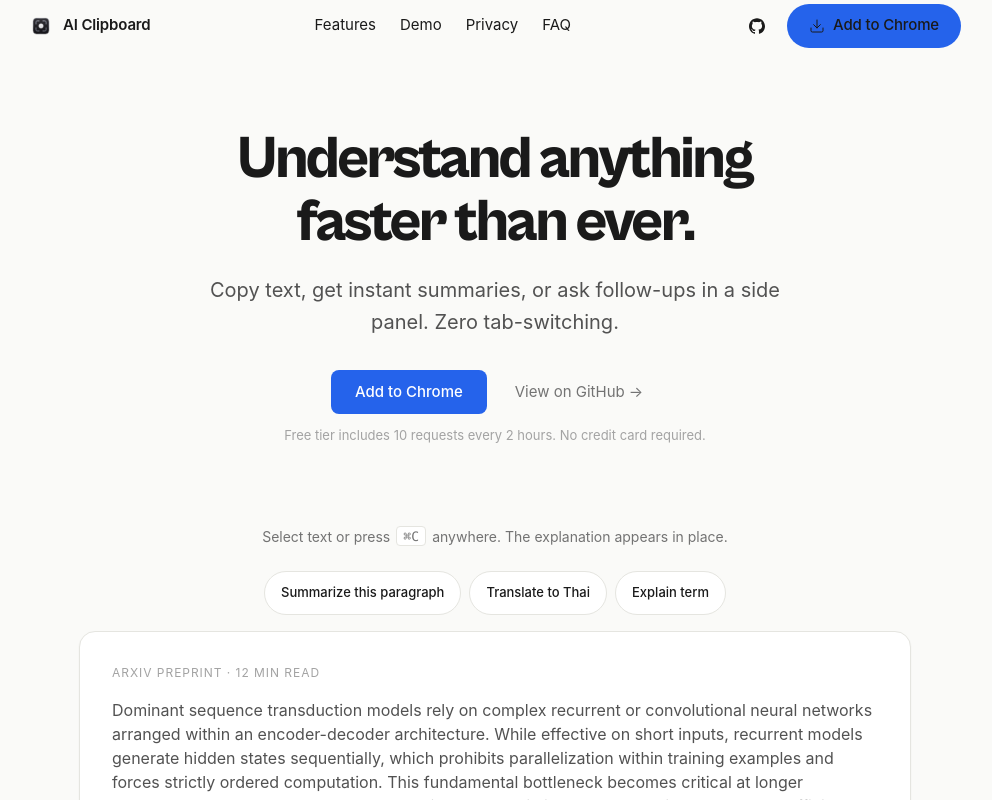
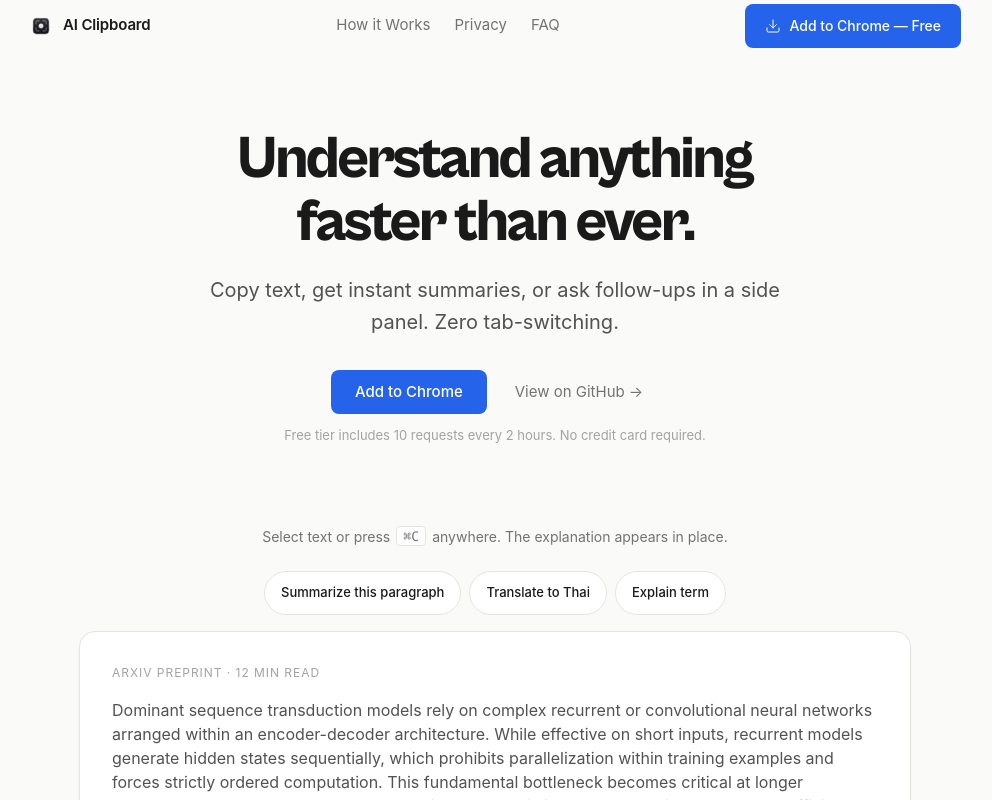
Before and after one commit to Long104/AI-Clipboard-extension, a Next.js app in the folder clipboard-web/: page / in a window 1280 px wide. Shown: the top 800 px of the page, without its empty margins (145-1137 px from the left). Built offline with nearby package versions, Linux system fonts and the light colour scheme.

Commit message:
feat(landing): minimal navbar per product-first IA

```diff
--- a/clipboard-web/src/components/header.tsx
+++ b/clipboard-web/src/components/header.tsx
@@ -3,12 +3,11 @@ import * as React from "react";
 import Image from "next/image";
 import Link from "next/link";
 import { Download } from "lucide-react";
-import { STORE_URL, GITHUB_URL } from "@/lib/constants";
+import { STORE_URL } from "@/lib/constants";
 import { cn } from "@/lib/cn";
 
 const navLinks = [
-  { href: "#features", label: "Features" },
-  { href: "#demo", label: "Demo" },
+  { href: "#how-it-works", label: "How it Works" },
   { href: "#privacy", label: "Privacy" },
   { href: "#faq", label: "FAQ" },
 ];
@@ -31,7 +30,7 @@ export function Header() {
       className={cn(
         "fixed top-0 inset-x-0 z-50 h-[52px] transition-none",
         scrolled
-          ? "bg-white/80 backdrop-blur-md border-b border-hairline"
+          ? "bg-[#FAFAF8]/85 backdrop-blur-md border-b border-hairline"
           : "bg-transparent border-b border-transparent"
       )}
     >
@@ -54,44 +53,28 @@ export function Header() {
         </div>
 
         <nav
-          className="hidden md:flex items-center gap-6 text-[15px] text-mute"
+          className="hidden md:flex items-center gap-6"
           aria-label="Primary"
         >
           {navLinks.map((link) => (
             <a
               key={link.href}
               href={link.href}
-              className="hover:text-ink"
+              className="min-h-[44px] flex items-center text-[15px] text-ink-mute hover:text-ink transition-colors"
             >
               {link.label}
             </a>
           ))}
         </nav>
 
-        <div className="flex items-center gap-2">
-          <a
-            href={GITHUB_URL}
-            target="_blank"
-            rel="noopener noreferrer"
-            aria-label="GitHub repository"
-            className="h-11 w-11 flex items-center justify-center text-mute hover:text-ink"
-          >
-            <svg
-              role="img"
-              viewBox="0 0 24 24"
-              aria-hidden="true"
-              className="h-4 w-4"
-              fill="currentColor"
-            >
-              <path d="M12 .297c-6.63 0-12 5.373-12 12 0 5.303 3.438 9.8 8.205 11.385.6.113.82-.258.82-.577 0-.285-.01-1.04-.015-2.04-3.338.724-4.042-1.61-4.042-1.61C4.422 18.07 3.633 17.7 3.633 17.7c-1.087-.744.084-.729.084-.729 1.205.084 1.838 1.236 1.838 1.236 1.07 1.835 2.809 1.305 3.495.998.108-.776.417-1.305.76-1.605-2.665-.3-5.466-1.332-5.466-5.93 0-1.31.465-2.38 1.235-3.22-.135-.303-.54-1.523.105-3.176 0 0 1.005-.322 3.3 1.23.96-.267 1.98-.399 3-.405 1.02.006 2.04.138 3 .405 2.28-1.552 3.285-1.23 3.285-1.23.645 1.653.24 2.873.12 3.176.765.84 1.23 1.91 1.23 3.22 0 4.61-2.805 5.625-5.475 5.92.42.36.81 1.096.81 2.22 0 1.606-.015 2.896-.015 3.286 0 .315.21.69.825.57C20.565 22.092 24 17.592 24 12.297c0-6.627-5.373-12-12-12" />
-            </svg>
-          </a>
+        <div className="flex items-center">
           <a
             href={STORE_URL}
-            className="h-11 px-[22px] bg-primary hover:bg-primary-hover active:bg-primary-pressed active:scale-[0.98] hover:scale-[1.02] transition-transform duration-150 ease-out text-on-primary text-[15px] font-medium tracking-[-0.01em] rounded-full flex items-center gap-2"
+            className="min-h-[44px] px-4 sm:px-5 rounded-md bg-primary hover:bg-primary-hover text-white text-[14px] font-medium transition-colors inline-flex items-center gap-2"
           >
             <Download className="h-4 w-4" strokeWidth={1.5} />
-            Add to Chrome
+            <span className="hidden sm:inline-flex">Add to Chrome — Free</span>
+            <span className="sm:hidden">Install</span>
           </a>
         </div>
       </div>
```
